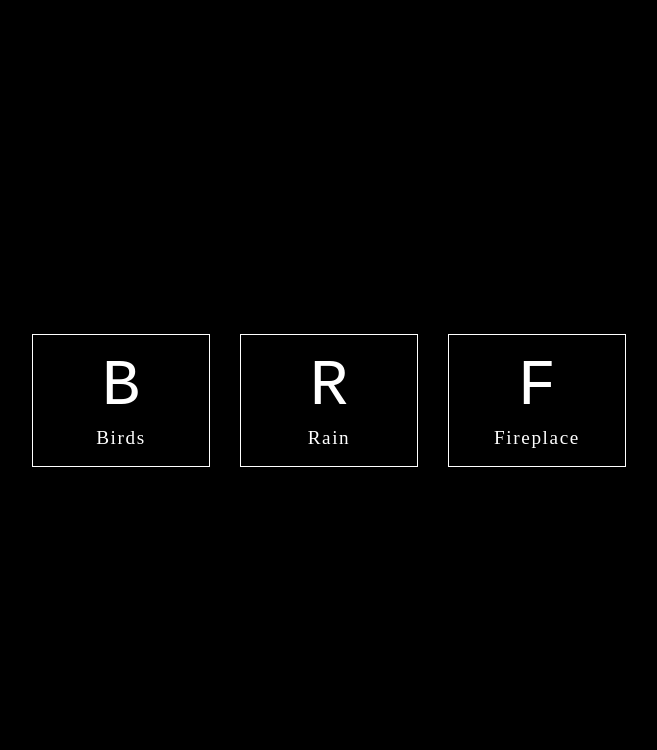
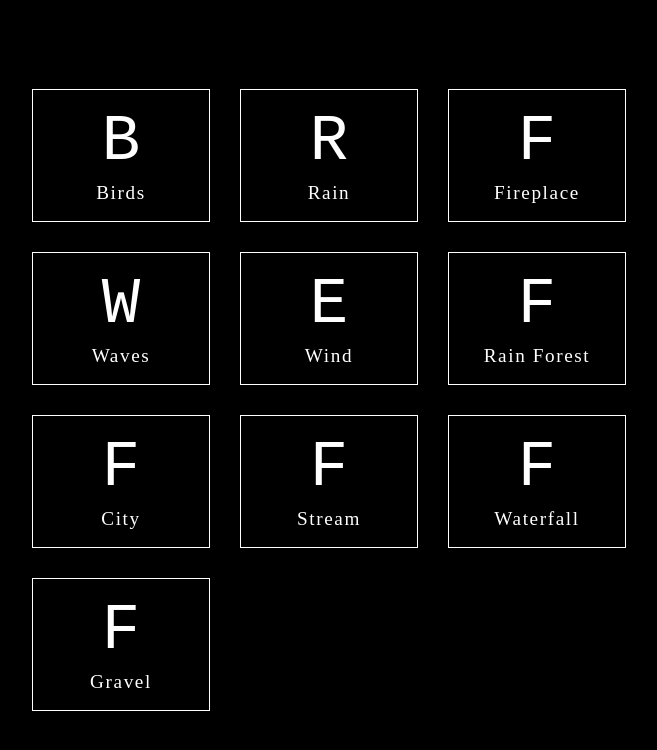
Before and after one commit to miketochinskiy/soundboard, a plain HTML site: page index.html in a window 1280 px wide. Shown: the whole page, without its empty margins (311-968 px from the left). Drawn offline with Linux system fonts and the light colour scheme.

Commit message:
Added More Sounds

```diff
--- a/index.html
+++ b/index.html
@@ -24,14 +24,41 @@
       <kbd>F</kbd>
       <span class="sound">Fireplace</span>
     </div>
-
+    <div id="waves" data-key="87" class="key">
+      <kbd>W</kbd>
+      <span class="sound">Waves</span>
+    </div>
+    <div id="wind" data-key="69" class="key">
+      <kbd>E</kbd>
+      <span class="sound">Wind</span>
+    </div>
+    <div id="rainforest" data-key="70" class="key">
+      <kbd>F</kbd>
+      <span class="sound">Rain Forest</span>
+    </div>
+    <div id="city" data-key="70" class="key">
+      <kbd>F</kbd>
+      <span class="sound">City</span>
+    </div>
+    <div id="stream" data-key="70" class="key">
+      <kbd>F</kbd>
+      <span class="sound">Stream</span>
+    </div>
+    <div id="waterfall" data-key="70" class="key">
+      <kbd>F</kbd>
+      <span class="sound">Waterfall</span>
+    </div>
+    <div id="gravel" data-key="70" class="key">
+      <kbd>F</kbd>
+      <span class="sound">Gravel</span>
+    </div>
 
 </div>
 
   <!-- Sounds -->
-  <audio loop data-key="66" src="./sounds/birds.mp3"></audio>
-  <audio loop data-key="82" src="./sounds/rain.mp3"></audio>
-  <audio loop data-key="70" src="./sounds/fireplace.mp3"></audio>
+  <audio data-key="66" src="./sounds/birds.mp3"></audio>
+  <audio data-key="82" src="./sounds/rain.mp3"></audio>
+  <audio data-key="70" src="./sounds/fireplace.mp3"></audio>
 
 <!-- JavaScript -->
   <script  src="./script.js"></script>
--- a/script.js
+++ b/script.js
@@ -1,7 +1,33 @@
+
+const body = document.querySelector('body');
+const birdsButton = document.querySelector('#birds');
+const rainButton = document.querySelector('#rain');
+const fireButton = document.querySelector('#fire');
+
+birdsButton.addEventListener('click', () => {
+  body.classList.remove('rain', 'fire');
+  body.classList.add('birds');
+});
+
+rainButton.addEventListener('click', () => {
+  body.classList.remove('birds', 'fire');
+  body.classList.add('rain');
+});
+
+fireButton.addEventListener('click', () => {
+  body.classList.remove('birds', 'rain');
+  body.classList.add('fire');
+});
+
+
+
 const playSound = e => {
       let keyCode;
       if (e.type === 'keydown') {
+
         keyCode = e.keyCode;
+        body.classList.add('birds');
+
       } else {
         keyCode = e.target.getAttribute('data-key') || e.target.parentNode.getAttribute('data-key');
       }
@@ -28,29 +54,3 @@ const playSound = e => {
     window.addEventListener('keydown', playSound);
     window.addEventListener('touchstart', playSound);
     window.addEventListener('click', playSound);
-
-
-
-
-
-
-
-    const body = document.querySelector('body');
-    const birdsButton = document.querySelector('#birds');
-    const rainButton = document.querySelector('#rain');
-    const fireButton = document.querySelector('#fire');
-
-    birdsButton.addEventListener('click', () => {
-      body.classList.remove('rain', 'fire');
-      body.classList.add('birds');
-    });
-
-    rainButton.addEventListener('click', () => {
-      body.classList.remove('birds', 'fire');
-      body.classList.add('rain');
-    });
-
-    fireButton.addEventListener('click', () => {
-      body.classList.remove('birds', 'rain');
-      body.classList.add('fire');
-    });
```
Also changed, not shown: 11 other files.
